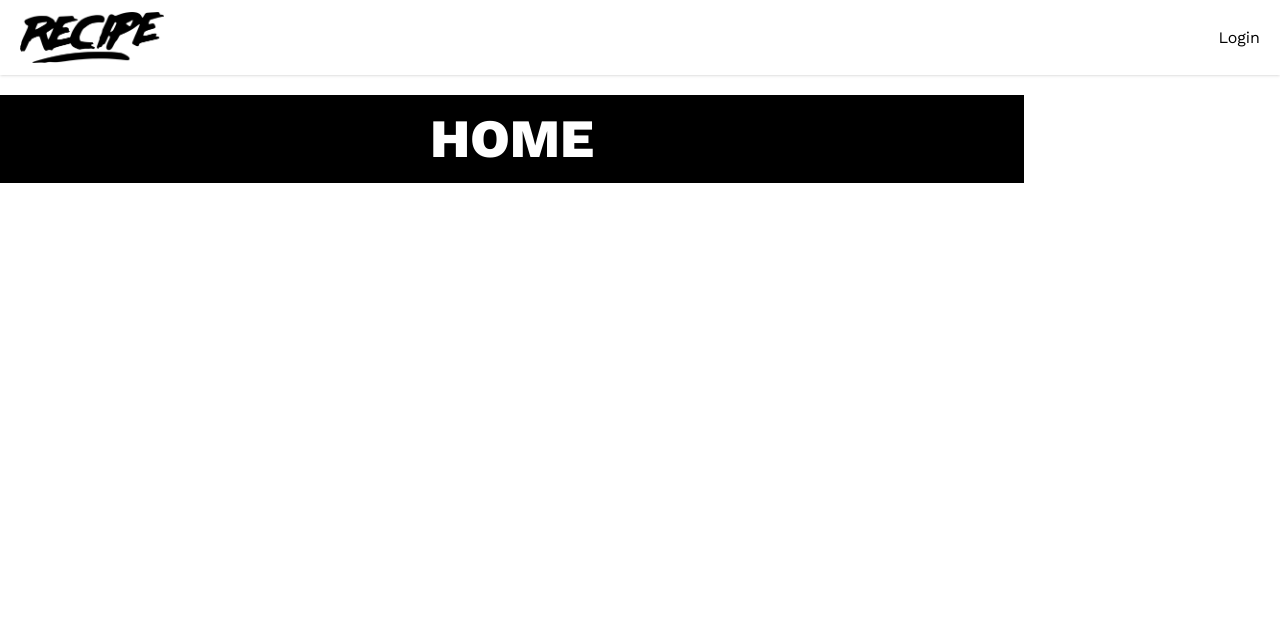
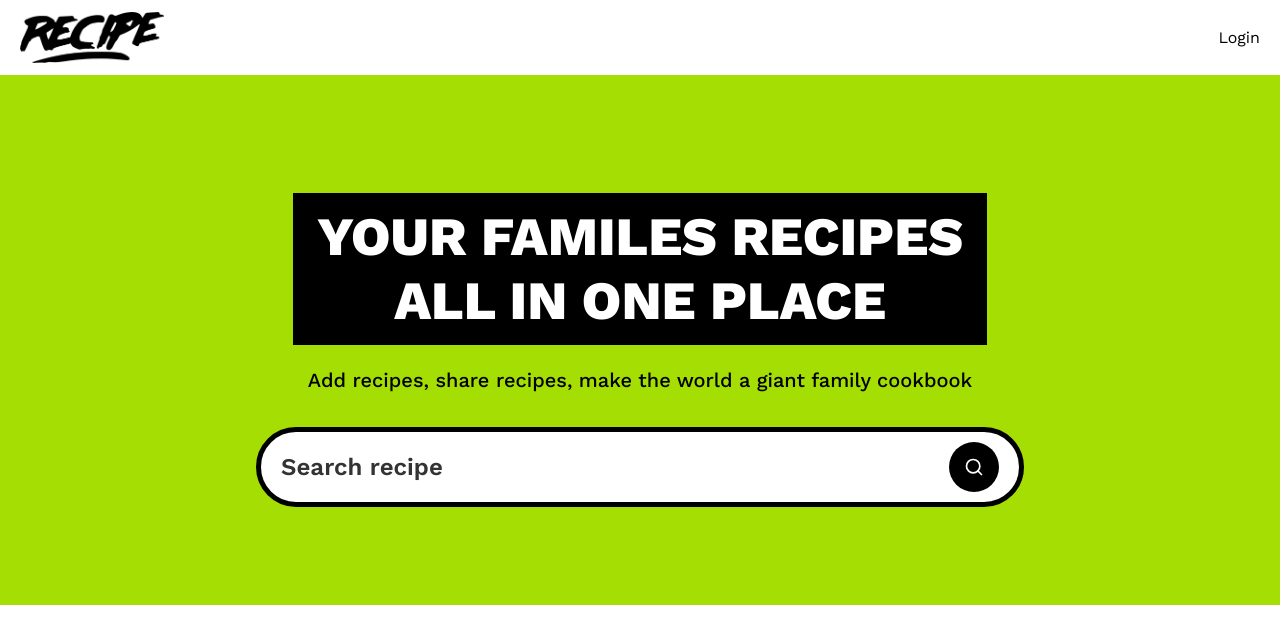
Before and after one commit to griminir/recipe-next-app, a Next.js app: page / in a window 1280 px wide. Shown: the top 644 px of the page. Built offline with nearby package versions, Linux system fonts and the light colour scheme; no server answers.

Commit message:
Add SearchForm and SearchFormReset components; update Home component for recipe search functionality

```diff
--- a/src/app/(root)/page.tsx
+++ b/src/app/(root)/page.tsx
@@ -1,8 +1,23 @@
-export default function Home() {
+import SearchForm from '@/components/SearchForm';
+
+export default async function Home({
+  searchParams,
+}: {
+  searchParams: Promise<{ query?: string }>;
+}) {
+  const query = (await searchParams).query;
   return (
     <>
-      <section className='pink_container'>
-        <h1 className='heading'>Home</h1>
+      <section className='green_container'>
+        <h1 className='heading'>
+          Your familes recipes <br /> all in one place
+        </h1>
+
+        <p className='sub-heading !max-w-3x'>
+          Add recipes, share recipes, make the world a giant family cookbook
+        </p>
+
+        <SearchForm query={query} />
       </section>
     </>
   );
--- a/src/app/globals.css
+++ b/src/app/globals.css
@@ -73,7 +73,7 @@
   }
 
   .sub-heading {
-    @apply font-medium text-[20px] text-white max-w-2xl text-center break-words;
+    @apply font-medium text-[20px] text-black max-w-2xl text-center break-words;
   }
 
   .section_container {
@@ -133,7 +133,7 @@
 
   /* searchform */
   .search-form {
-    @apply max-w-3xl w-full min-h-[80px] bg-white border-[5px] border-black rounded-[80px] text-[24px] mt-8 px-5 flex flex-row items-center gap-5;
+    @apply max-w-3xl w-full min-h-[80px] text-black bg-white border-[5px] border-black rounded-[80px] text-[24px] mt-8 px-5 flex flex-row items-center gap-5;
   }
 
   .search-input {
--- /dev/null
+++ b/src/components/SearchForm.tsx
@@ -0,0 +1,25 @@
+import React from 'react';
+import SearchFormReset from './SearchFormReset';
+import { Search } from 'lucide-react';
+
+const SearchForm = ({ query }: { query?: string }) => {
+  return (
+    <form action='/' className='search-form'>
+      <input
+        name='query'
+        defaultValue={query}
+        className='search-input'
+        placeholder='Search recipe'
+      />
+
+      <div className='flex gap-2'>
+        {query && <SearchFormReset />}
+        <button type='submit' className='search-btn text-white'>
+          <Search className='size-5' />
+        </button>
+      </div>
+    </form>
+  );
+};
+
+export default SearchForm;
--- /dev/null
+++ b/src/components/SearchFormReset.tsx
@@ -0,0 +1,20 @@
+'use client';
+import { X } from 'lucide-react';
+import Link from 'next/link';
+import React from 'react';
+
+const SearchFormReset = () => {
+  const reset = () => {
+    const form = document.querySelector('.search-form') as HTMLFormElement;
+    if (form) form.reset();
+  };
+  return (
+    <button type='reset' onClick={reset}>
+      <Link href={'/'} className='search-btn text-white'>
+        <X className='size-5' />
+      </Link>
+    </button>
+  );
+};
+
+export default SearchFormReset;
```
